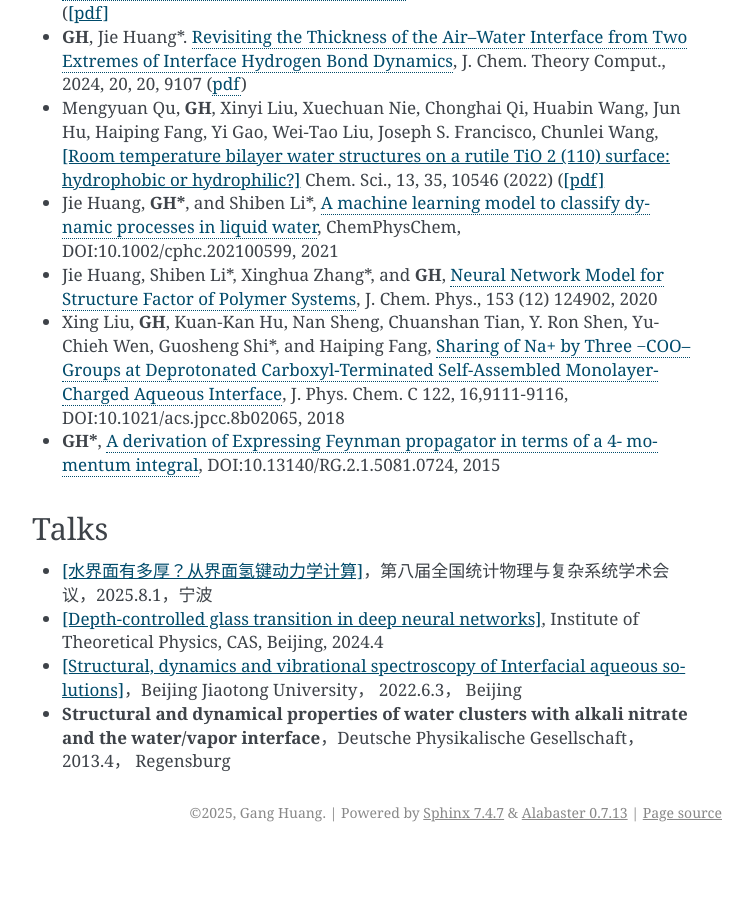
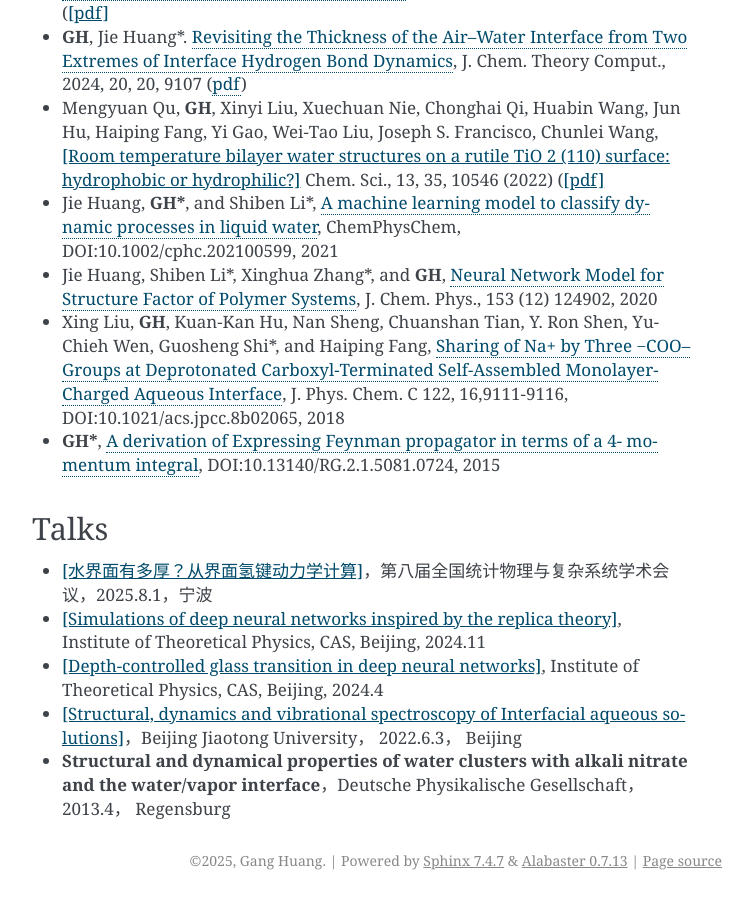
Before and after one commit to hg08/hg08.github.io, a Sphinx documentation site: the page built from doc/cv.md, in a window 1280 px wide and 900 px high, scrolled down 1408 px. Shown: the whole window, without its empty margins (388-1141 px from the left). Built offline with Sphinx 7.4.7, drawn with Linux system fonts in a browser that asks for light colours; before the commit the page ends 2260 px from its top, so only the background shows below that.

Commit message:
add talk 24.11

```diff
--- a/doc/cv.md
+++ b/doc/cv.md
@@ -52,7 +52,7 @@ in liquid water](https://chemistry-europe.onlinelibrary.wiley.com/doi/abs/10.100
 ## Talks
 
 - <a href="./_static/pdfs/talks/2025宁波_slides_水界面的氢键动力学.pdf" target="_blank" rel="noopener">[水界面有多厚？从界面氢键动力学计算]</a>，第八届全国统计物理与复杂系统学术会议，2025.8.1，宁波
-- <a href="./_static/pdfs/talks/2024_4_postdoc_Depth_controlled_glass_transitions_in_DNNs.pdf" target="_blank" rel="noopener">[Depth-controlled glass transition in deep neural
-networks]</a>, Institute of Theoretical Physics, CAS, Beijing, 2024.4
+- <a href="./_static/pdfs/talks/24_11_28.pdf" target="_blank" rel="noopener">[Simulations of deep neural networks inspired by the replica theory]</a>, Institute of Theoretical Physics, CAS, Beijing, 2024.11
+- <a href="./_static/pdfs/talks/2024_4_postdoc_Depth_controlled_glass_transitions_in_DNNs.pdf" target="_blank" rel="noopener">[Depth-controlled glass transition in deep neural networks]</a>, Institute of Theoretical Physics, CAS, Beijing, 2024.4
 - <a href="./_static/pdfs/talks/2022_June.pdf" target="_blank" rel="noopener">[Structural, dynamics and vibrational spectroscopy of Interfacial aqueous solutions]</a>，Beijing Jiaotong University， 2022.6.3， Beijing
 - **Structural and dynamical properties of water clusters with alkali nitrate and the water/vapor interface**，Deutsche Physikalische Gesellschaft， 2013.4， Regensburg
```
Also changed, not shown: 1 other file.
